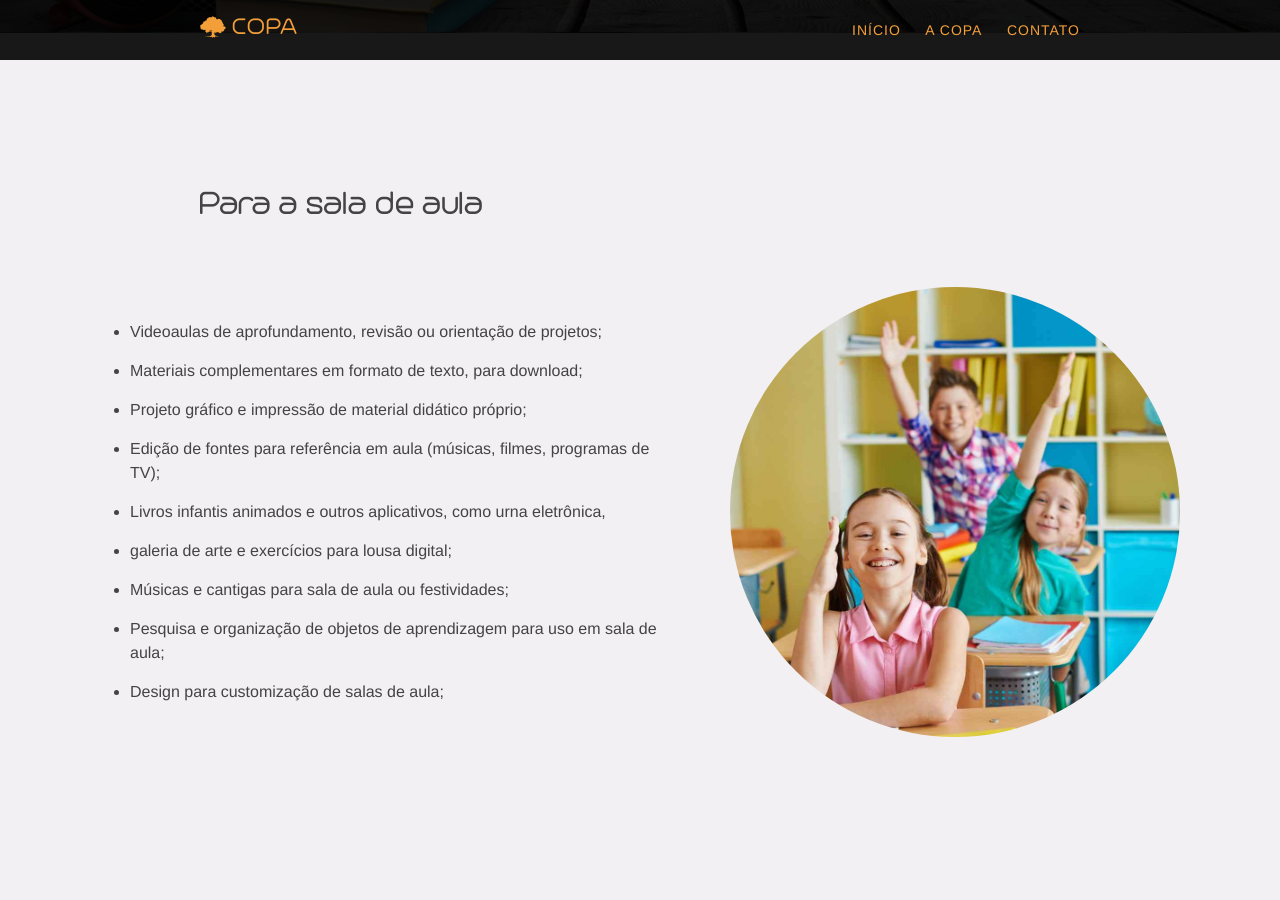
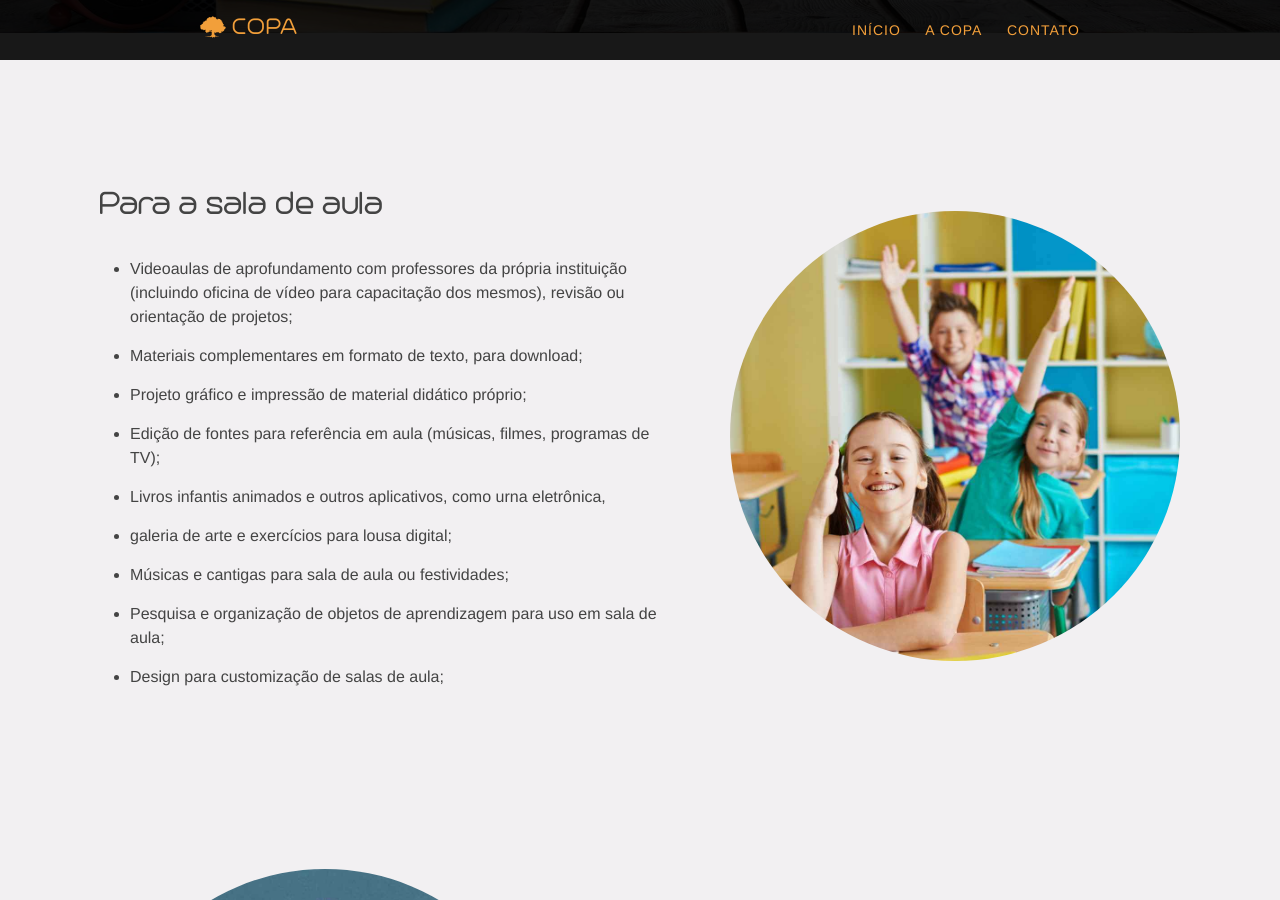
Before and after one commit to CopaTecnologia/copatecnologia.github.io, a Jekyll site: the page built from _educacional/educacional.md, in a window 1280 px wide and 900 px high, scrolled down 467 px. Built offline with Jekyll 4.4.1, drawn with Linux system fonts in a browser that asks for light colours.

Commit message:
Mais texto e títulos mais próximos

```diff
--- a/_includes/educacional-padrao.html
+++ b/_includes/educacional-padrao.html
@@ -1,9 +1,4 @@
 <article class="page-content">
-    <header>
-        <div class="wrapper">
-            <h2>Para a sala de aula</h2>
-        </div>
-    </header>
     <div class="wrapper large" data-grid="center spacing">
         <figure data-cell="shrink order-1">
             <div class="circ">
@@ -11,8 +6,9 @@
             </div>
         </figure>
         <div data-cell="1of2">
+            <h2>Para a sala de aula</h2>
             <ul>
-                <li>Videoaulas de aprofundamento, revisão ou orientação de projetos;</li>
+                <li>Videoaulas de aprofundamento com professores da própria instituição (incluindo oficina de vídeo para capacitação dos mesmos), revisão ou orientação de projetos;</li>
                 <li>Materiais complementares em formato de texto, para download;</li>
                 <li>Projeto gráfico e impressão de material didático próprio;</li>
                 <li>Edição de fontes para referência em aula (músicas, filmes, programas de TV);</li>
@@ -27,11 +23,6 @@
 </article>
 
 <article class="page-content">
-    <header>
-        <div class="wrapper">
-            <h2>Para professores, coordenação e colaboradores</h2>
-        </div>
-    </header>
     <div class="wrapper large" data-grid="center spacing">
         <figure data-cell="shrink">
             <div class="circ">
@@ -39,6 +30,7 @@
             </div>
         </figure>
         <div data-cell="1of2">
+            <h2>Para professores, coordenação e colaboradores</h2>
             <ul>
                 <li>Formatação de apresentações para uso de professores e coordenação, em aulas ou reuniões pedagógicas;</li>
                 <li>Pesquisas estatísticas e sistemas de avaliação de satisfação online;</li>
@@ -49,11 +41,6 @@
 </article>
 
 <article class="page-content">
-    <header>
-        <div class="wrapper">
-            <h2>Para fora da escola</h2>
-        </div>
-    </header>
     <div class="wrapper large" data-grid="center spacing">
         <figure data-cell="shrink order-1">
             <div class="circ">
@@ -61,6 +48,7 @@
             </div>
         </figure>
         <div data-cell="1of2">
+            <h2>Para fora da escola</h2>
             <ul>
                 <li>Cobertura fotográfica e em vídeo de atividades escolares, datas comemorativas e outros eventos acadêmicos;</li>
                 <li>Newsletters e informativos;</li>
```
